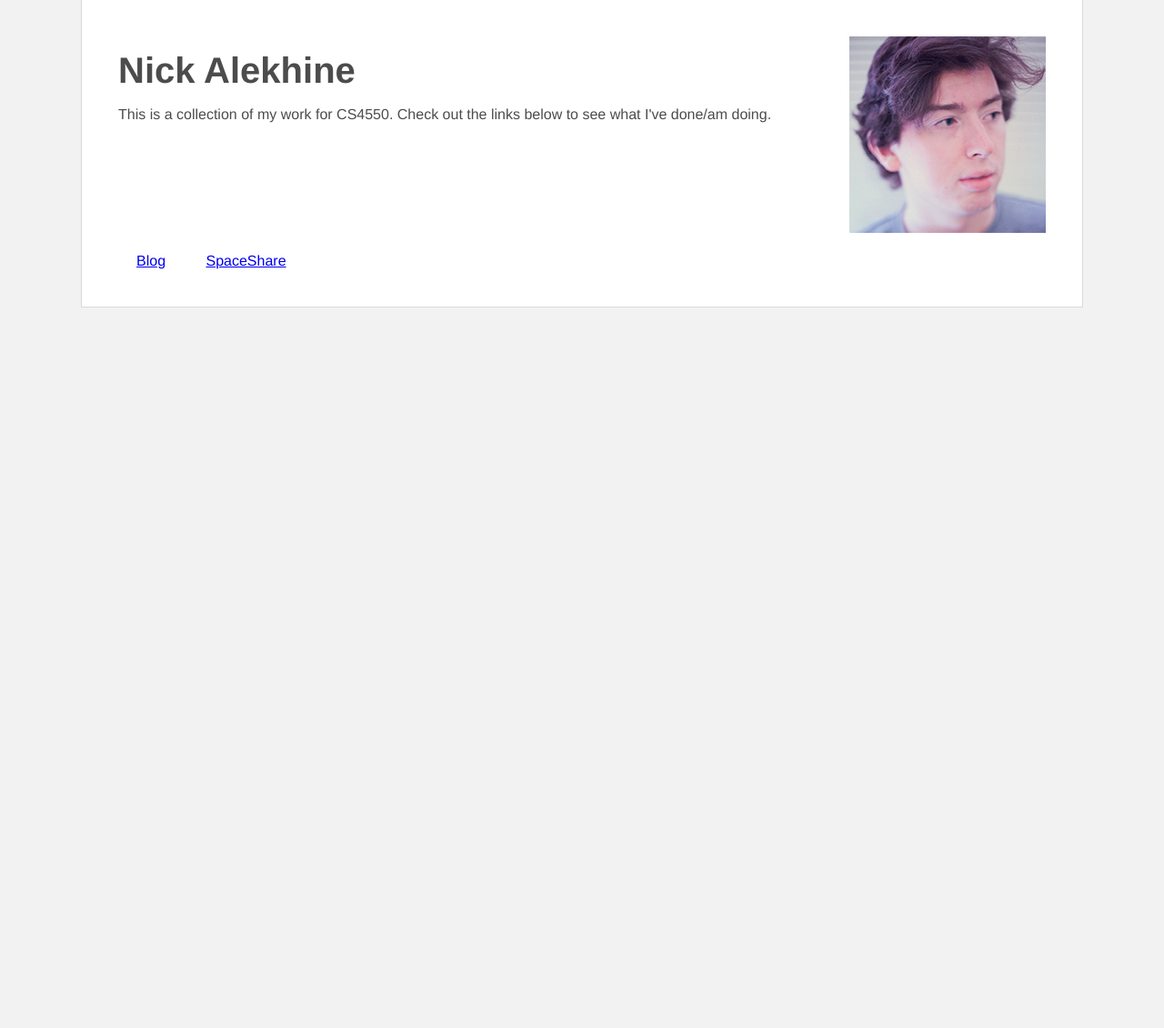
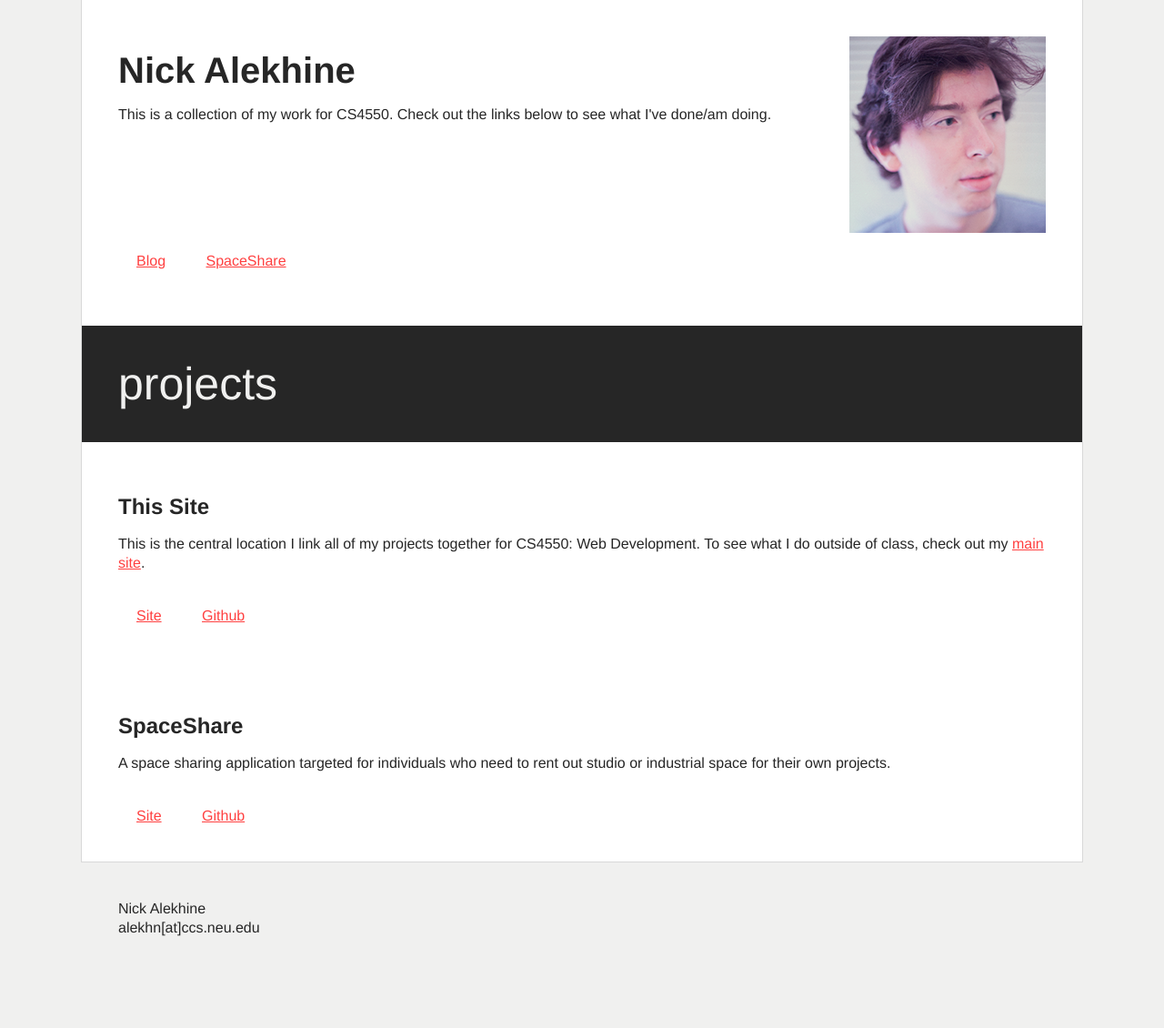
Before and after one commit to alekhinen/cs4550, a plain HTML site: page index.html in a window 1280 px wide. Shown: the whole page at 91% size. Before the commit the page ends 800 px from the top, so only its background shows below. Drawn offline with Linux system fonts and the light colour scheme.

Commit message:
add projects to index page. create footer.

```diff
--- a/assets/stylesheets/index.css
+++ b/assets/stylesheets/index.css
@@ -10,16 +10,32 @@
     width:100%;
 }
 
+.padder100 {
+    position:relative;
+    height:100px;
+    width:100%;
+}
+
 body {
-    color: #4c4c4c;
+    color: #262626;
     line-height: 21px;
-    background: #f2f2f2;
+    background: #F0F0EF;
     -webkit-text-stroke: 1px transparent;
     font-family: "Helvetica Neue", Helvetica, Arial, sans-serif;
 
     margin: 0px;
     padding: 0px;
 }
+
+a {
+    color: #FF4040;
+}
+
+a.spacey {
+    margin-left:20px;
+    margin-right:20px;
+}
+
 
     .container {
         margin:auto;
@@ -49,11 +65,49 @@ body {
                     text-align:left;
                 }
 
-            .header a {
-                margin-right:20px;
-                margin-left:20px;
-            }
-
             .header img {
                 float:right;
             }
+
+
+        .divider {
+            background: #262626;
+            padding-left:40px;
+            padding-right:40px;
+            padding-top:20px;
+            padding-bottom:20px;
+        }
+
+        .divider h1 {
+            color: #F0F0EF;
+            font-size: 50px;
+            font-weight: 100;
+            text-transform: lowercase;
+        }
+
+
+        .bodyContent {
+            padding:40px;
+        }
+
+            h2 a {
+                color: #262626;
+                text-decoration: none;
+                transition: color 500ms;
+                -webkit-transition: color 500ms;
+            }
+
+            h2 a:hover {
+                color: #FF4040;
+            }
+
+    .footer {
+        width:1100px;
+        margin:auto;
+
+    }
+
+        .footerContent {
+            padding:40px;
+            padding-bottom:100px;
+        }
--- a/index.html
+++ b/index.html
@@ -22,7 +22,9 @@
        <title>nick_alekhine // CS4550</title>
    </head>
    <body>
+        <!-- Main container for content -->
         <div class = "container">
+            <!-- Header -->
             <div class = "header">
                 <div class = "headText">
                     <h1>Nick Alekhine</h1>
@@ -32,8 +34,48 @@
                 <img src = "/assets/images/faceShot.png"/>
                 <div class = "clear"></div>
                 <div class = "padder20"></div>
-                <a href = "http://nickalekhine.herokuapp.com/cs4550">Blog</a>
-                <a href = "http://spaceshare.nickalekhine.com">SpaceShare</a>
+                <a class = "spacey" href = "http://nickalekhine.herokuapp.com/cs4550">Blog</a>
+                <a class = "spacey" href = "#spaceShare">SpaceShare</a>
+            </div>
+
+            <br>
+            <div class = "divider">
+                <h1>Projects</h1>
+            </div>
+
+            <!-- SpaceShare -->
+            <div class = "bodyContent" id = "spaceShare">
+                <h2>
+                    <a href = "http://cs4550.nickalekhine.com">This Site</a>
+                </h2>
+                <p>
+                    This is the central location I link all of my projects together for CS4550: Web Development. To see what I do outside of class, check out my <a href = "http://www.nickalekhine.com">main site</a>.
+                </p>
+                <br>
+                <a class = "spacey" href = "http://cs4550.nickalekhine.com">Site</a>
+                <a class = "spacey" href = "https://github.com/alekhinen/SpaceShare">Github</a>
+            </div>
+
+            <!-- SpaceShare -->
+            <div class = "bodyContent" id = "spaceShare">
+                <h2>
+                    <a href = "http://spaceshare.nickalekhine.com">SpaceShare</a>
+                </h2>
+                <p>A space sharing application targeted for individuals who need to rent out studio or industrial space for their own projects.</p>
+                <br>
+                <a class = "spacey" href = "http://spaceshare.nickalekhine.com">Site</a>
+                <a class = "spacey" href = "https://github.com/alekhinen/SpaceShare">Github</a>
+            </div>
+
+
+        </div>
+
+        <!-- Footer -->
+        <div class = "footer">
+            <div class = "footerContent">
+                Nick Alekhine
+                <br>
+                alekhn[at]ccs.neu.edu
             </div>
         </div>
    </body>
```
